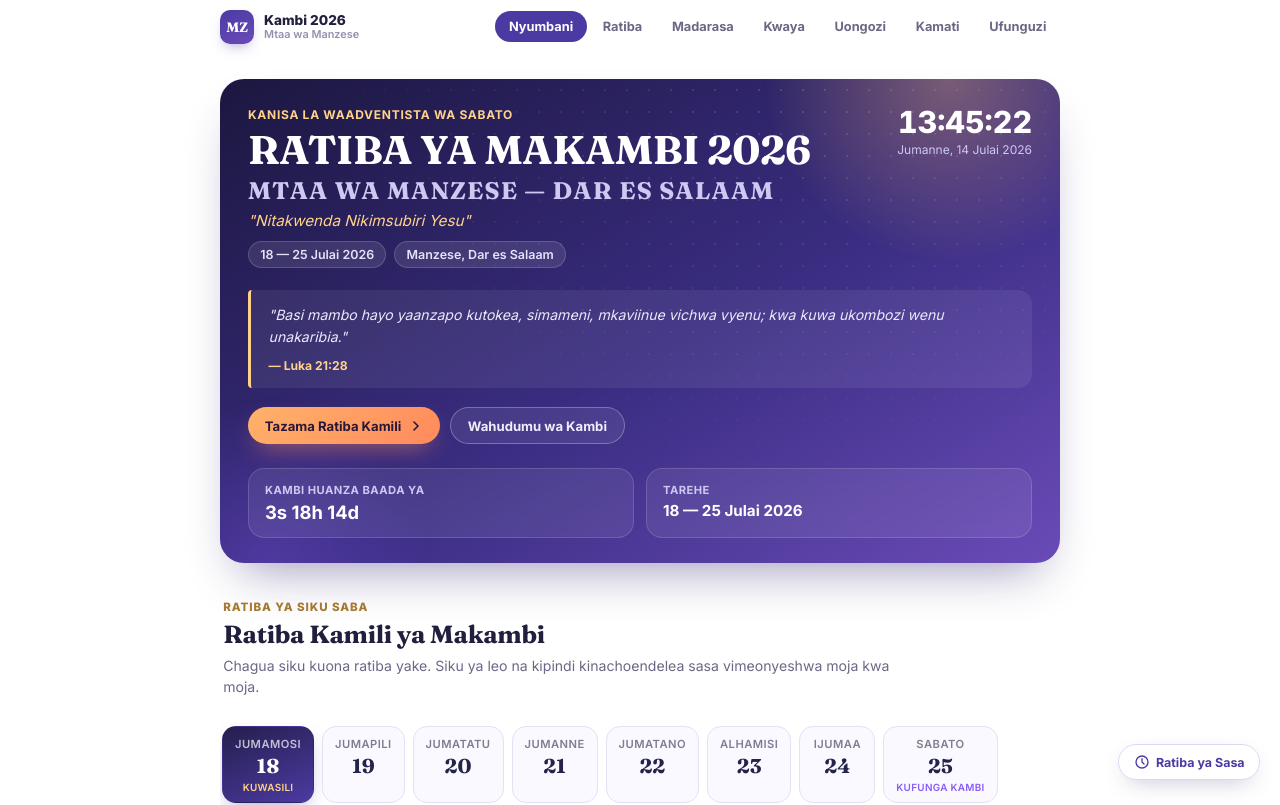
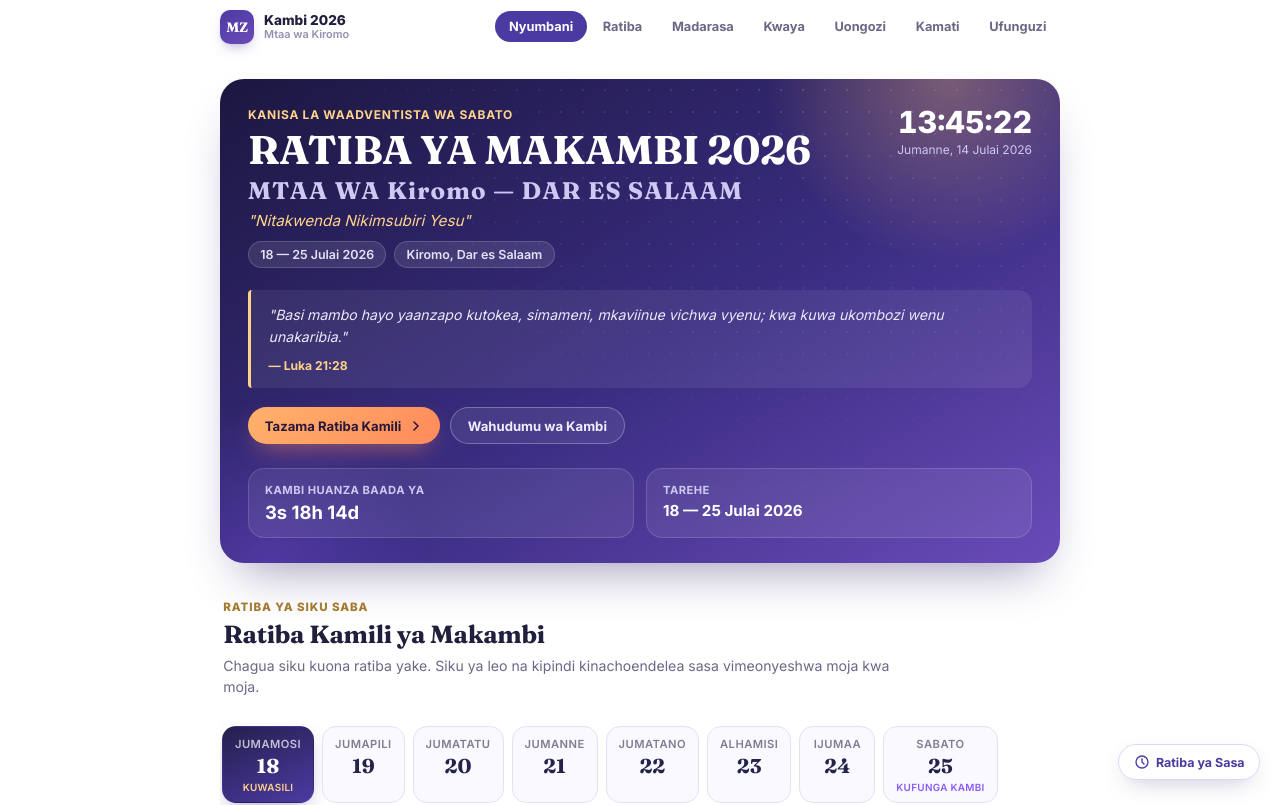
Before and after one commit to snavid/chikilaTask, a Vue app: page / in a window 1280 px wide. Shown: the top 805 px of the page. Built offline with nearby package versions, Linux system fonts and the light colour scheme.

Commit message:
replace all

```diff
--- a/index.html
+++ b/index.html
@@ -4,7 +4,7 @@
     <meta charset="UTF-8">
     <link rel="icon" type="image/svg+xml" href="/favicon.svg">
     <meta name="viewport" content="width=device-width, initial-scale=1.0">
-    <title>Ratiba ya Makambi 2026 · Mtaa wa Manzese</title>
+    <title>Ratiba ya Makambi 2026 · Mtaa wa Kiromo</title>
     <link rel="preconnect" href="https://fonts.googleapis.com">
     <link rel="preconnect" href="https://fonts.gstatic.com" crossorigin>
     <link href="https://fonts.googleapis.com/css2?family=Fraunces:opsz,wght@9..144,600;9..144,700;9..144,800&family=Inter:wght@400;500;600;700;800&display=swap" rel="stylesheet">
--- a/src/App.vue
+++ b/src/App.vue
@@ -201,7 +201,7 @@ function handleSetSimulated(val) {
 
       <footer class="page-footer" v-reveal>
         <p class="footer-church">{{ HERO.church }}</p>
-        <p class="footer-sub">Mtaa wa Manzese — Dar es Salaam</p>
+        <p class="footer-sub">Mtaa wa Kiromo — Dar es Salaam</p>
         <p class="footer-theme">"{{ HERO.theme }}"</p>
         <p class="footer-copy">Ratiba ya Makambi 2026 · {{ HERO.dateRange }}</p>
         <div class="footer-divider"></div>
--- a/src/components/NavBar.vue
+++ b/src/components/NavBar.vue
@@ -47,7 +47,7 @@ onUnmounted(() => {
         <span class="brand-mark">MZ</span>
         <span class="brand-text">
           <span class="brand-title">Kambi 2026</span>
-          <span class="brand-sub">Mtaa wa Manzese</span>
+          <span class="brand-sub">Mtaa wa Kiromo</span>
         </span>
       </button>
 
--- a/src/data/schedule.js
+++ b/src/data/schedule.js
@@ -1,15 +1,15 @@
 export const EVENT_TITLE = 'Nitakwenda Nikimsubiri Yesu'
-export const EVENT_SUBTITLE = 'Ratiba ya Makambi 2026 · Mtaa wa Manzese, Dar es Salaam'
+export const EVENT_SUBTITLE = 'Ratiba ya Makambi 2026 · Mtaa wa Kiromo, Dar es Salaam'
 export const EVENT_START_LABEL = '18 Julai 2026'
 export const EVENT_END_LABEL = '25 Julai 2026'
 
 export const HERO = {
   church: 'KANISA LA WAADVENTISTA WA SABATO',
   title: 'RATIBA YA MAKAMBI 2026',
-  subtitle: 'MTAA WA MANZESE — DAR ES SALAAM',
+  subtitle: 'MTAA WA Kiromo — DAR ES SALAAM',
   theme: 'Nitakwenda Nikimsubiri Yesu',
   dateRange: '18 — 25 Julai 2026',
-  location: 'Manzese, Dar es Salaam',
+  location: 'Kiromo, Dar es Salaam',
   verse: {
     text: 'Basi mambo hayo yaanzapo kutokea, simameni, mkaviinue vichwa vyenu; kwa kuwa ukombozi wenu unakaribia.',
     ref: 'Luka 21:28',
@@ -37,7 +37,7 @@ export const LEADERS = [
   { name: 'Pr. Sadiki Safiel', role: 'Unabii — Mchungaji wa Mtaa Ruvu', photo: '/leaders/sadiki-safiel.png' },
   { name: 'Pr. Poul Mjema', role: 'Darasa la Mabalozi — Mwanafunzi, Bugema University, Uganda', photo: '/leaders/poul-mjema.png' },
   { name: 'Mwinj. Fabian Mkama', role: 'Muinjilisti — Mtaa wa Buma', photo: '/leaders/fabian-mkama.png' },
-  { name: 'Or. Bryson Mding’i', role: 'Mkuu wa Kambi / Mchungaji wa Mtaa wa Kiromo', photo: '/leaders/bryson-mdingi.png' },
+  { name: 'Pr. Bryson Mding’i', role: 'Mkuu wa Kambi / Mchungaji wa Mtaa wa Kiromo', photo: '/leaders/bryson-mdingi.png' },
 
   { name: 'Pr. Charles Mjema', role: 'Mhubiri wa Kambi — Mchungaji wa Mtaa wa Visiga', photo: '/leaders/charles-mjema.png' },
 
```
